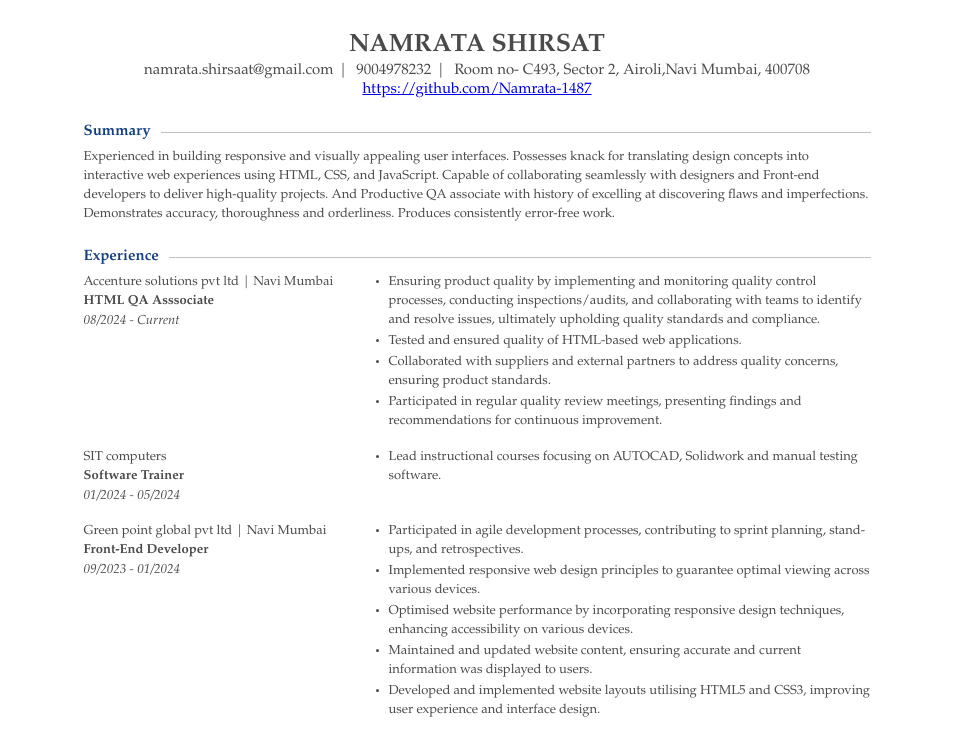
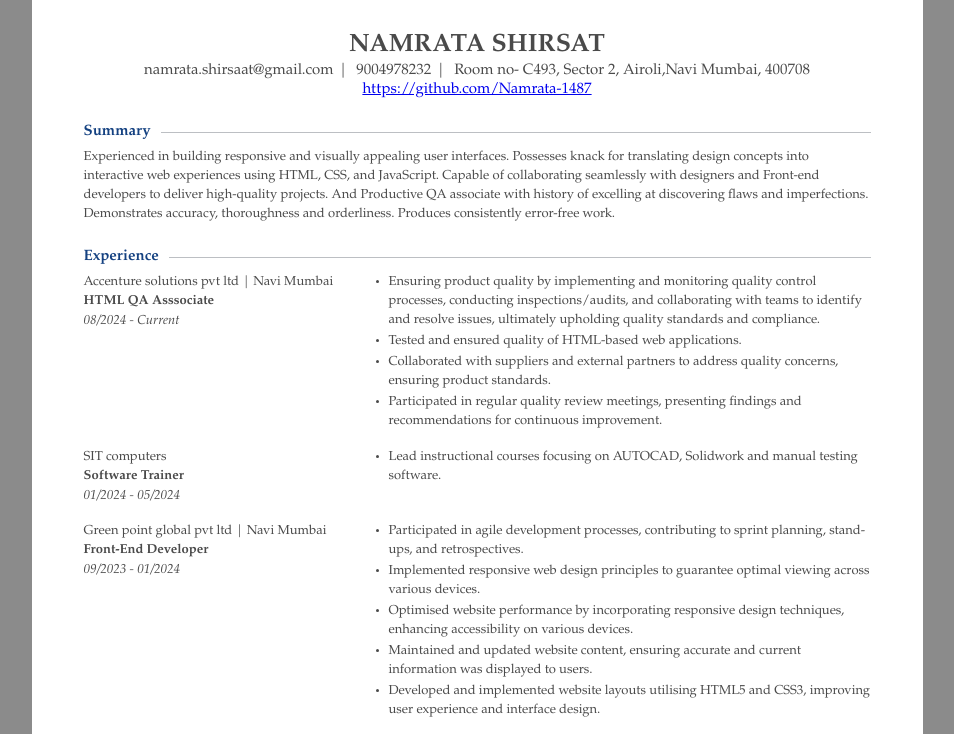
Before and after one commit to Namrata-1487/resume-namrata-shirsat, a plain HTML site: page index.html in a window 1280 px wide. Shown: the top 734 px of the page, without its empty margins (163-1117 px from the left). Drawn offline with Linux system fonts and the light colour scheme.

Commit message:
Update index.html

```diff
--- a/index.html
+++ b/index.html
@@ -15,7 +15,7 @@ html, body, div, span, applet, object, iframe, h1, h2, h3, h4, h5, h6, p, blockq
     background: transparent;
 }
 body {
-    background: #FFF;
+    background: #8B8B8B;
     line-height: 1;
     text-align: left
 }
```
